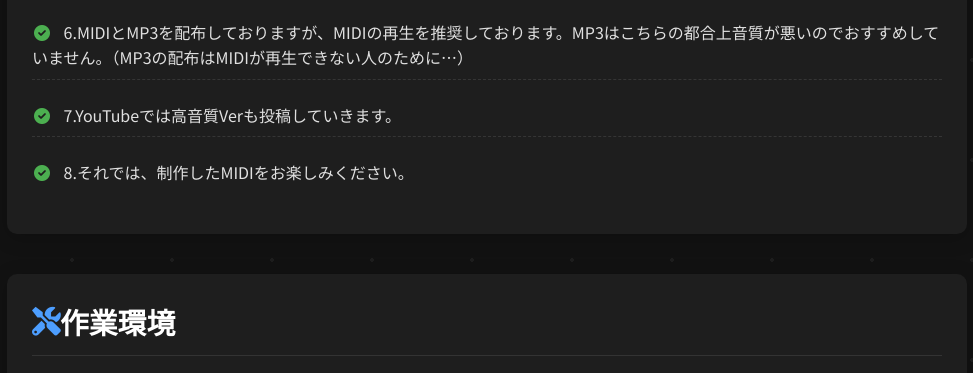
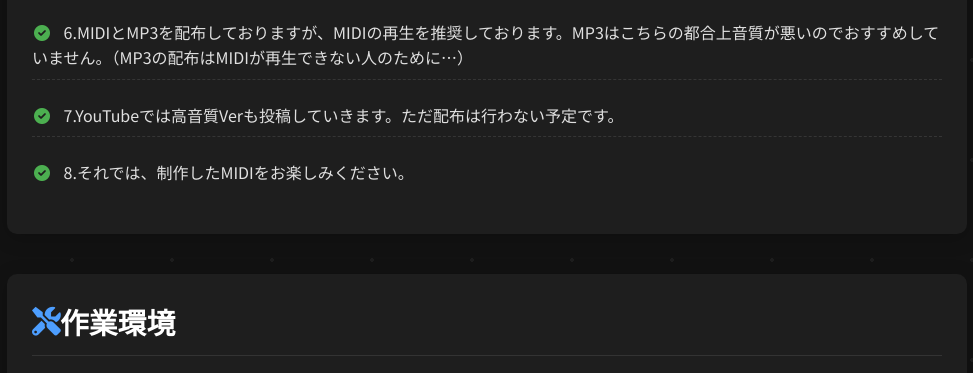
Before and after one commit to chiki2011/cms, a plain HTML site: page index.html in a window 1280 px wide. Shown: the part 1365-1738 px from the top of the page, without its empty margins (153-1126 px from the left). Drawn offline with Linux system fonts and the light colour scheme.

Commit message:
Update index.html

```diff
--- a/index.html
+++ b/index.html
@@ -44,7 +44,7 @@
           <p><i class="fas fa-check-circle"></i> 4.原作者様（ZUN）や東方アレンジの制作者様などからのご希望がありましたら配布を終了、もしくは有料化する場合があります。</p>
           <p><i class="fas fa-check-circle"></i> 5.趣味でやっていますがリクエストがありましたら、Discordなどで書いていただければするかもしれません。</p>
           <p><i class="fas fa-check-circle"></i> 6.MIDIとMP3を配布しておりますが、MIDIの再生を推奨しております。MP3はこちらの都合上音質が悪いのでおすすめしていません。（MP3の配布はMIDIが再生できない人のために…）</p>
-          <p><i class="fas fa-check-circle"></i> 7.YouTubeでは高音質Verも投稿していきます。</p>
+          <p><i class="fas fa-check-circle"></i> 7.YouTubeでは高音質Verも投稿していきます。ただ配布は行わない予定です。</p>
           <p><i class="fas fa-check-circle"></i> 8.それでは、制作したMIDIをお楽しみください。</p>
         </div>
       </section>
```
